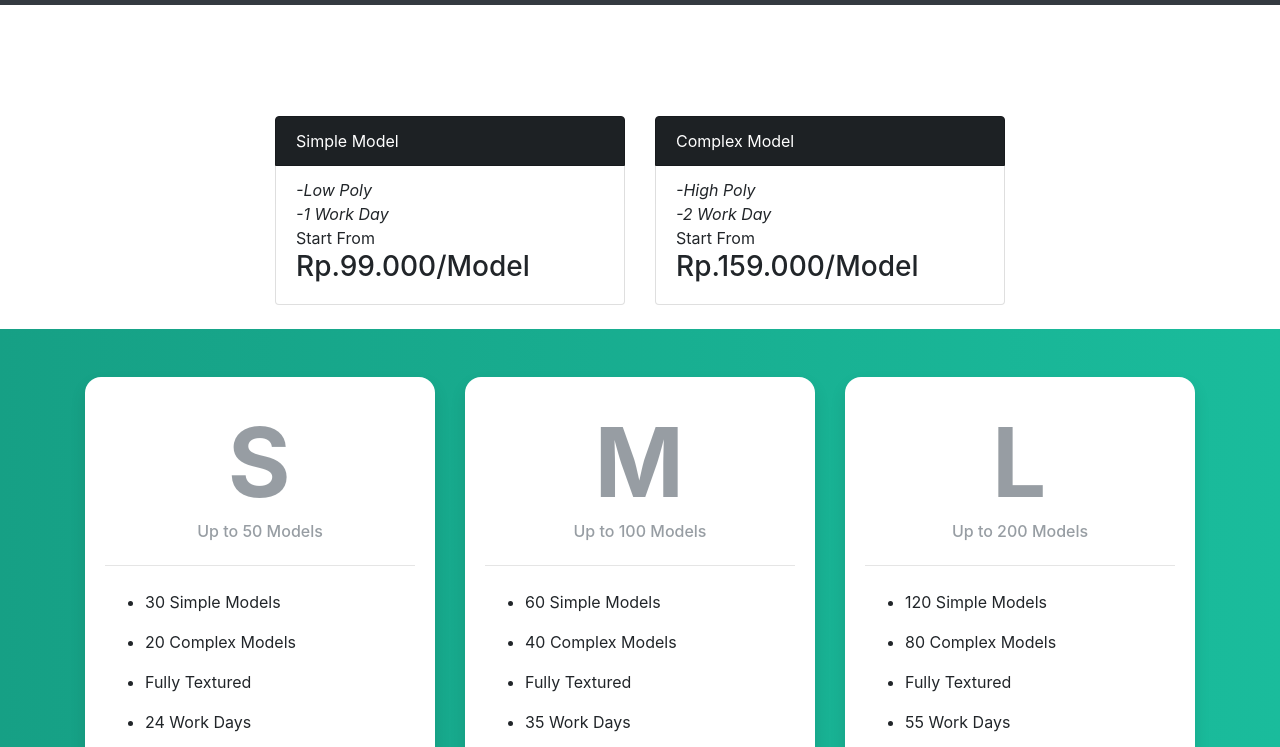
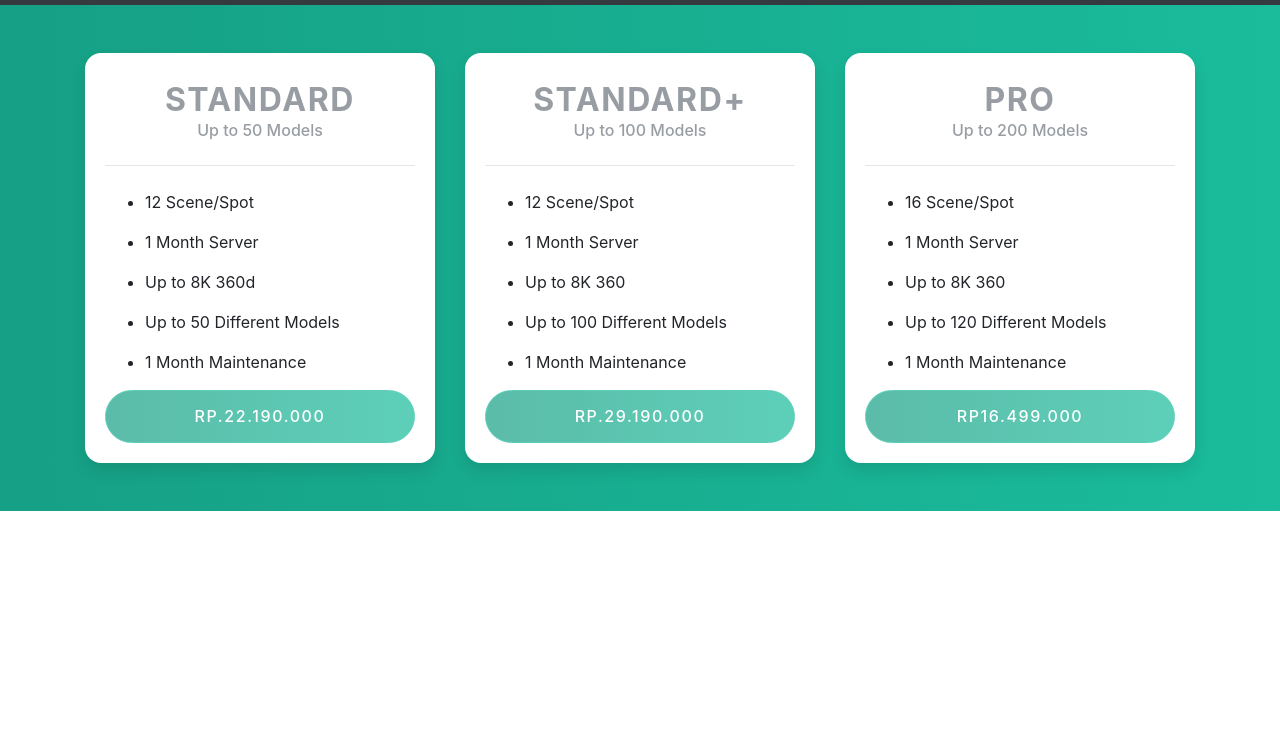
Before and after one commit to 4happy-studio/360pricing, a plain HTML site: page index.html in a window 1280 px wide. Shown: the part 51-798 px from the top of the page. Drawn offline with nearby package versions, Linux system fonts and the light colour scheme.

Commit message:
update
update

```diff
--- a/css/style.css
+++ b/css/style.css
@@ -16,7 +16,7 @@ section.pricing {
 
   .pricing .card-title {
     margin: 0.5rem 0;
-    font-size: 6rem;
+    font-size: 2rem;
     letter-spacing: .1rem;
     font-weight: bold;
   }
--- a/index.html
+++ b/index.html
@@ -15,21 +15,6 @@
   <span class="navbar-brand mb-0 h1">4Happy Studio</span>
 </nav>
   <div class="container">
-    <div class="row mb-4 justify-content-center" style="margin-top: 10%;" >
-        <div class="col-md-4">
-          <ul class="list-group">
-            <li class="list-group-item active btn-dark">Simple Model</li>
-            <li class="list-group-item"><i>-Low Poly</i> <br><i>-1 Work Day</i> <br>Start From <h3>Rp.99.000/Model</h3></li>
-          </ul>
-        </div>
-        <div class="col-md-4">
-          <ul class="list-group">
-            <li class="list-group-item active btn-dark">Complex Model</li>
-            <li class="list-group-item"> <i>-High Poly</i><br>  <i>-2 Work Day</i> <br>Start From <h3>Rp.159.000/Model</h3> </li>
-          </ul>
-        </div>
-    </div>
-
   </div>
     <section class="pricing py-5">
         <div class="container">
@@ -38,17 +23,17 @@
               <div class="col-lg-4">
                 <div class="card mb-5 mb-lg-0">
                   <div class="card-body">
-                    <h5 class="card-title text-muted text-uppercase text-center">S</h5>
+                    <h5 class="card-title text-muted text-uppercase text-center">Standard</h5>
                     <h6 class="card-subtitle text-muted text-center">Up to 50 Models</h6>
                     <hr>
                     <ul class="fa-ul">
-                      <li><span class="fa-li"><i class="fas fa-check"></i></span>30 Simple Models</li>
-                      <li><span class="fa-li"><i class="fas fa-check"></i></span>20 Complex Models</li>
-                      <li><span class="fa-li"><i class="fas fa-check"></i></span>Fully Textured</li>
-                      <li><span class="fa-li"><i class="fas fa-check"></i></span>24 Work Days</li>
-                      <li><span class="fa-li"><i class="fas fa-check"></i></span>FBX Format</li>
+                      <li><span class="fa-li"><i class="fas fa-check"></i></span>12 Scene/Spot</li>
+                      <li><span class="fa-li"><i class="fas fa-check"></i></span>1 Month Server</li>
+                      <li><span class="fa-li"><i class="fas fa-check"></i></span>Up to 8K 360d</li>
+                      <li><span class="fa-li"><i class="fas fa-check"></i></span>Up to 50 Different Models</li>
+                      <li><span class="fa-li"><i class="fas fa-check"></i></span>1 Month Maintenance</li>
                     </ul>
-                    <a href="#" class="btn btn-block btn-primary text-uppercase"><h6 class="card-price text-center">Rp.5.499.000</h6></a>
+                    <a href="#" class="btn btn-block btn-primary text-uppercase"><h6 class="card-price text-center">Rp.22.190.000</h6></a>
                   </div>
                 </div>
               </div>
@@ -57,17 +42,17 @@
               <div class="col-lg-4">
                 <div class="card mb-5 mb-lg-0">
                   <div class="card-body">
-                    <h5 class="card-title text-muted text-uppercase text-center">M</h5>
+                    <h6 class="card-title text-muted text-uppercase text-center">Standard+</h6>
                     <h6 class="card-subtitle text-muted text-center">Up to 100 Models</h6>
                     <hr>
                     <ul class="fa-ul">
-                      <li><span class="fa-li"><i class="fas fa-check"></i></span>60 Simple Models</li>
-                      <li><span class="fa-li"><i class="fas fa-check"></i></span>40 Complex Models</li>
-                      <li><span class="fa-li"><i class="fas fa-check"></i></span>Fully Textured</li>
-                      <li><span class="fa-li"><i class="fas fa-check"></i></span>35 Work Days</li>
-                      <li><span class="fa-li"><i class="fas fa-check"></i></span>FBX & Blend Format</li>
+                      <li><span class="fa-li"><i class="fas fa-check"></i></span>12 Scene/Spot</li>
+                      <li><span class="fa-li"><i class="fas fa-check"></i></span>1 Month Server</li>
+                      <li><span class="fa-li"><i class="fas fa-check"></i></span>Up to 8K 360</li>
+                      <li><span class="fa-li"><i class="fas fa-check"></i></span>Up to 100 Different Models</li>
+                      <li><span class="fa-li"><i class="fas fa-check"></i></span>1 Month Maintenance</li>
                     </ul>
-                    <a href="#" class="btn btn-block btn-primary text-uppercase"><h6 class="card-price text-center">Rp.9.499.000</h6></a>
+                    <a href="#" class="btn btn-block btn-primary text-uppercase"><h6 class="card-price text-center">Rp.29.190.000</h6></a>
                   </div>
                 </div>
               </div>
@@ -76,15 +61,15 @@
              <div class="col-lg-4">
                 <div class="card mb-5 mb-lg-0">
                   <div class="card-body">
-                    <h5 class="card-title text-muted text-uppercase text-center">L</h5>
+                    <h5 class="card-title text-muted text-uppercase text-center">Pro</h5>
                     <h6 class="card-subtitle text-muted text-center">Up to 200 Models</h6>
                     <hr>
                     <ul class="fa-ul">
-                      <li><span class="fa-li"><i class="fas fa-check"></i></span>120 Simple Models</li>
-                      <li><span class="fa-li"><i class="fas fa-check"></i></span>80 Complex Models</li>
-                      <li><span class="fa-li"><i class="fas fa-check"></i></span>Fully Textured</li>
-                      <li><span class="fa-li"><i class="fas fa-check"></i></span>55 Work Days</li>
-                      <li><span class="fa-li"><i class="fas fa-check"></i></span>FBX & Blend Format</li>
+                      <li><span class="fa-li"><i class="fas fa-check"></i></span>16 Scene/Spot</li>
+                      <li><span class="fa-li"><i class="fas fa-check"></i></span>1 Month Server</li>
+                      <li><span class="fa-li"><i class="fas fa-check"></i></span>Up to 8K 360</li>
+                      <li><span class="fa-li"><i class="fas fa-check"></i></span>Up to 120 Different Models</li>
+                      <li><span class="fa-li"><i class="fas fa-check"></i></span>1 Month Maintenance</li>
                     </ul>
                     <a href="#" class="btn btn-block btn-primary text-uppercase"><h6 class="card-price text-center">Rp16.499.000</h6></a>
                   </div>
```
